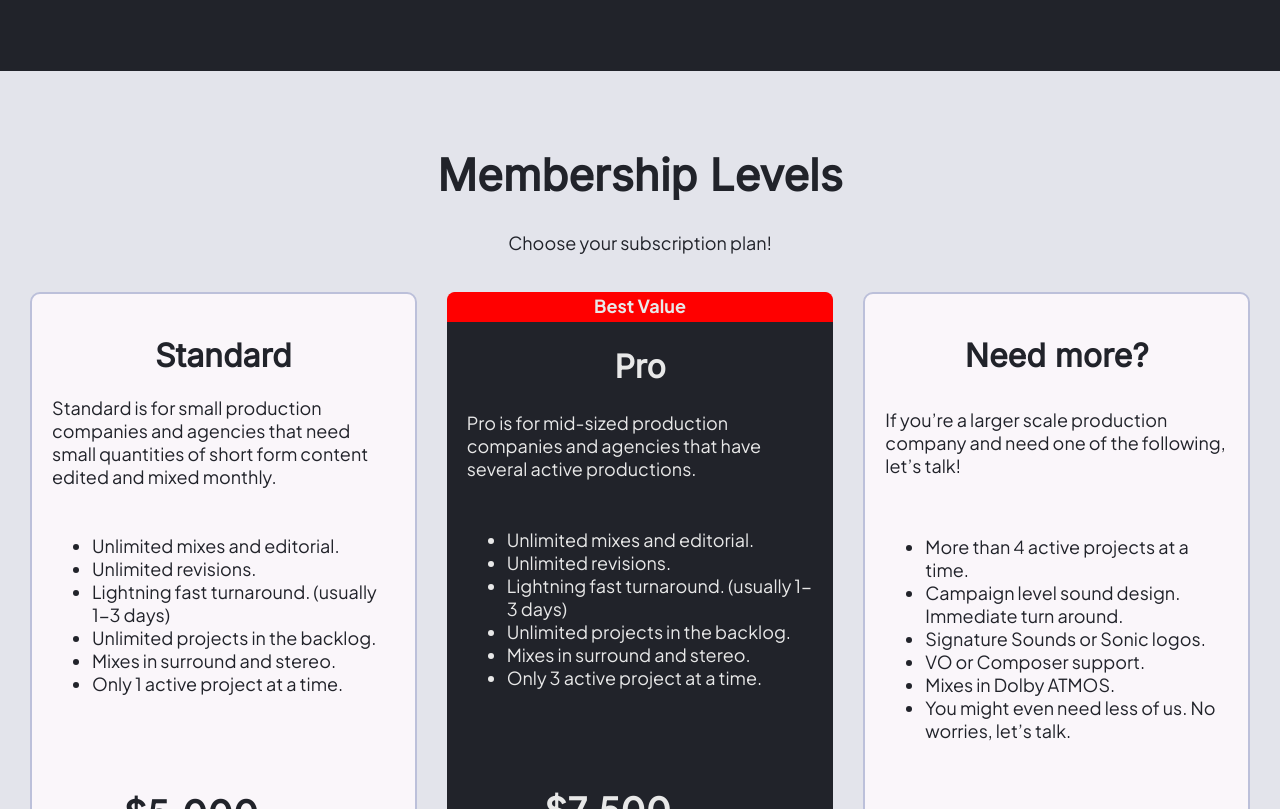
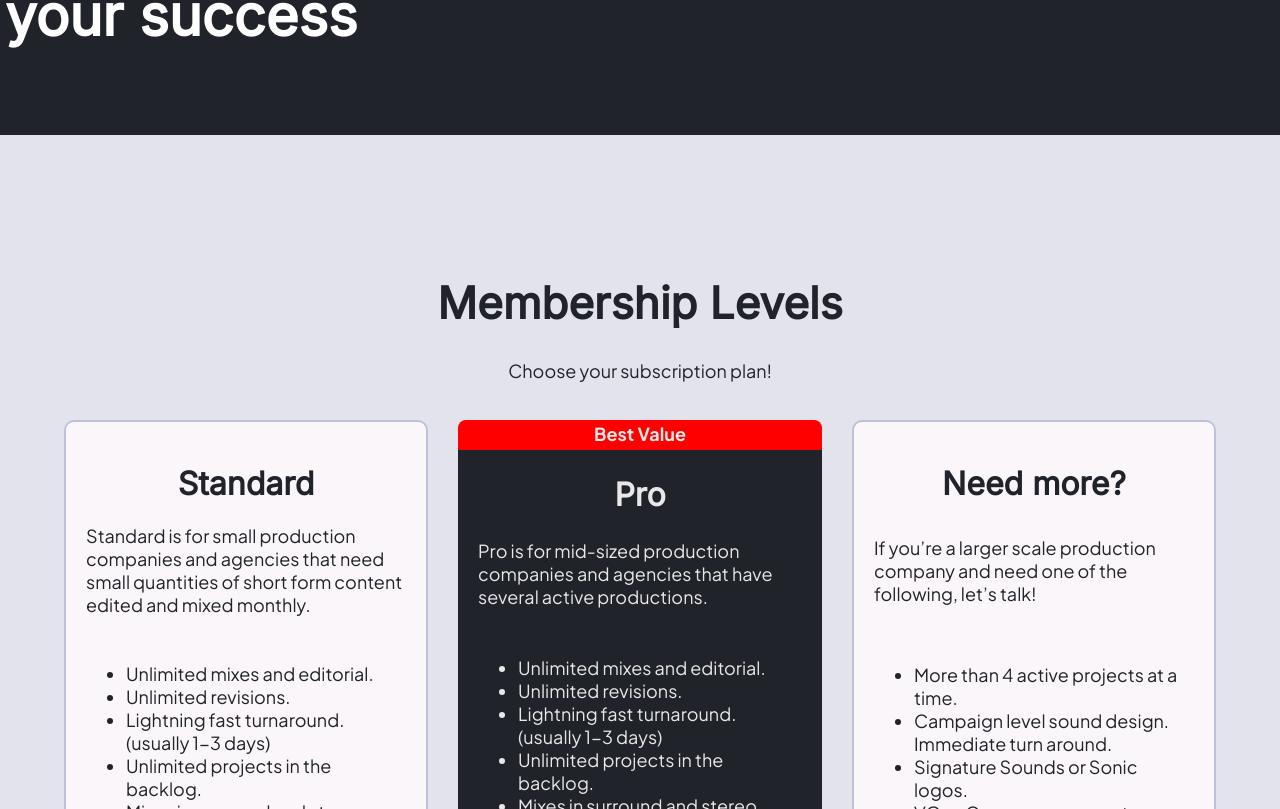
Before and after one commit to annsuparada/HiMIdLow, a React (Create React App) app in the folder client/: page /pricing in a window 1280 px wide. Shown: the part 411-1220 px from the top of the page. Built offline with nearby package versions, Linux system fonts and the light colour scheme.

Commit message:
update padding for main wrapper component

```diff
--- a/client/src/components/MainWrapper.tsx
+++ b/client/src/components/MainWrapper.tsx
@@ -1,24 +1,25 @@
+import { useMediaQuery } from '@mui/material'
 import React, { ReactNode } from 'react'
-import { desktopView } from '../theme'
+import { desktopView, mobileView } from '../theme'
 
 interface MainWrapperProps {
   children: ReactNode
   backgroundColor: string
   minHeight?: string
-  padding?: string
 }
 
 const MainWrapper: React.FC<MainWrapperProps> = ({
   children,
   backgroundColor,
   minHeight,
-  padding,
 }) => {
+  const isMobile = useMediaQuery(`(max-width:${mobileView})`)
+
   const styles = {
     container: {
       maxWidth: desktopView,
       margin: '0 auto',
-      padding: padding ? padding : 0,
+      padding: isMobile ? '1rem' : '2rem',
       backgroundColor: backgroundColor,
       minHeight: minHeight ? minHeight : 'none',
     },
--- a/client/src/components/sections/MembershipLevels.tsx
+++ b/client/src/components/sections/MembershipLevels.tsx
@@ -108,7 +108,7 @@ const MembershipLevels: React.FC<MembershipLevelsProps> = ({
   return (
     <div id={membershipId}>
       <PageContainer backgroundColor={darkBackground} padding="3rem 0 8rem">
-        <MainWrapper backgroundColor={darkBackground} padding="0 30px">
+        <MainWrapper backgroundColor={darkBackground}>
           <h1 style={styles.h1}>Membership Levels</h1>
           <p style={{ textAlign: 'center', paddingBottom: '20px' }}>
             Choose your subscription plan!
--- a/client/src/pages/Pricing.tsx
+++ b/client/src/pages/Pricing.tsx
@@ -16,7 +16,7 @@ const PricingPage: React.FC = () => {
         text="Find the perfect melody for your success"
       />
       <PageContainer backgroundColor={darkBackground}>
-        <MainWrapper backgroundColor={darkBackground} padding="0 0 6rem 0">
+        <MainWrapper backgroundColor={darkBackground}>
           <MembershipLevels membershipId="" />
           <Benefits disabledButton={true} />
         </MainWrapper>
--- a/client/src/pages/TosPage.tsx
+++ b/client/src/pages/TosPage.tsx
@@ -22,11 +22,11 @@ const TosPage: React.FC = () => {
   return (
     <>
       <NavBar pathname="tos" />
+      <HeadingTitle
+        title="Terms & Conditions"
+        text="Guidelines for seamless interactions. Your trusted agreement"
+      />
       <MainWrapper backgroundColor={background}>
-        <HeadingTitle
-          title="Terms & Conditions"
-          text="Guidelines for seamless interactions. Your trusted agreement"
-        />
         <div style={styles.container}>
           <ScrollToTop />
 
```
